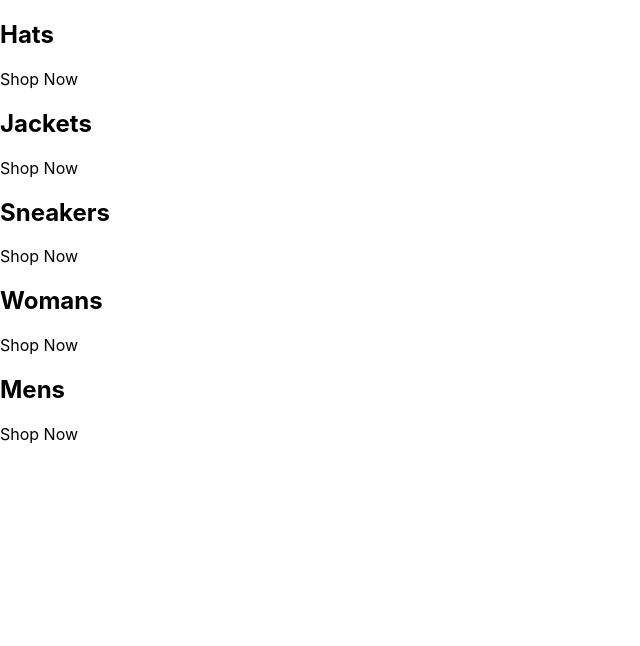
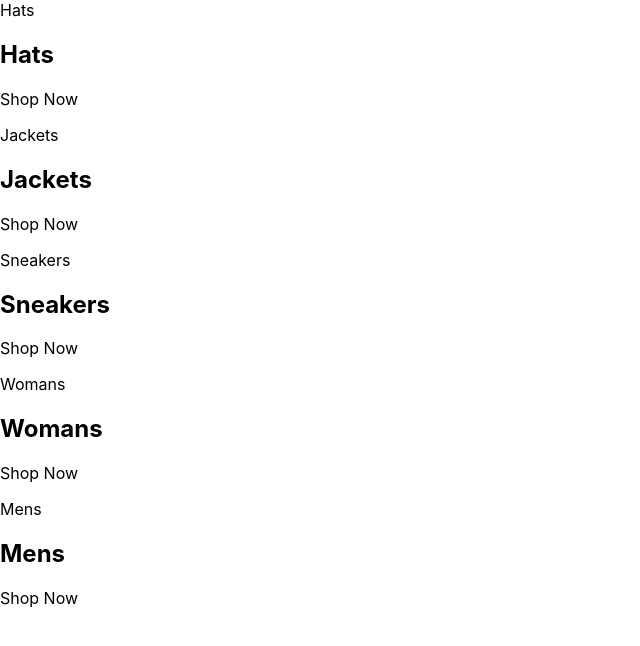
Before and after one commit to oscarlagatta/crwn-clothing, a React (Create React App) app: page / in a window 1280 px wide. Shown: the top 646 px of the page, without its empty margins (0-640 px from the left). Built offline with nearby package versions, Linux system fonts and the light colour scheme.

Commit message:
setting up categories

```diff
--- a/src/App.js
+++ b/src/App.js
@@ -1,41 +1,38 @@
 const App = () => {
+  const categories = [
+    {
+      id: 1,
+      title: "Hats",
+    },
+    {
+      id: 2,
+      title: "Jackets",
+    },
+    {
+      id: 2,
+      title: "Sneakers",
+    },
+    {
+      id: 1,
+      title: "Womans",
+    },
+    {
+      id: 1,
+      title: "Mens",
+    },
+  ];
   return (
-    <div className="categories-containers">
-      <div className="category-container">
-        {/* <img /> */}
-        <div className="category-body-container">
-          <h2>Hats</h2>
-          <p>Shop Now</p>
+    <div className="categories-container">
+      {categories.map(({ title }) => (
+        <div className="category-container">
+          <div className="background-image">{title}</div>
+          {/* <img /> */}
+          <div className="category-body-container">
+            <h2>{title}</h2>
+            <p>Shop Now</p>
+          </div>
         </div>
-      </div>
-      <div className="category-container">
-        {/* <img /> */}
-        <div className="category-body-container">
-          <h2>Jackets</h2>
-          <p>Shop Now</p>
-        </div>
-      </div>
-      <div className="category-container">
-        {/* <img /> */}
-        <div className="category-body-container">
-          <h2>Sneakers</h2>
-          <p>Shop Now</p>
-        </div>
-      </div>
-      <div className="category-container">
-        {/* <img /> */}
-        <div className="category-body-container">
-          <h2>Womans</h2>
-          <p>Shop Now</p>
-        </div>
-      </div>
-      <div className="category-container">
-        {/* <img /> */}
-        <div className="category-body-container">
-          <h2>Mens</h2>
-          <p>Shop Now</p>
-        </div>
-      </div>
+      ))}
     </div>
   );
 };
```
